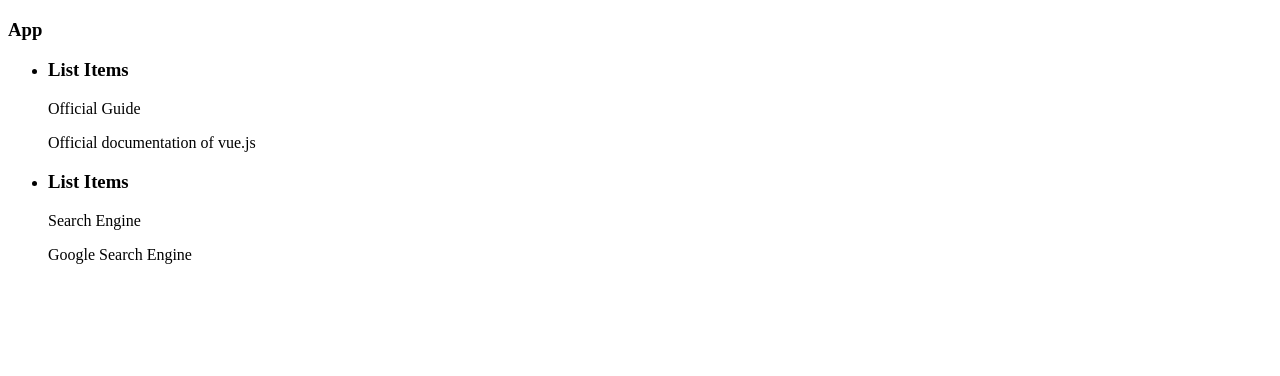
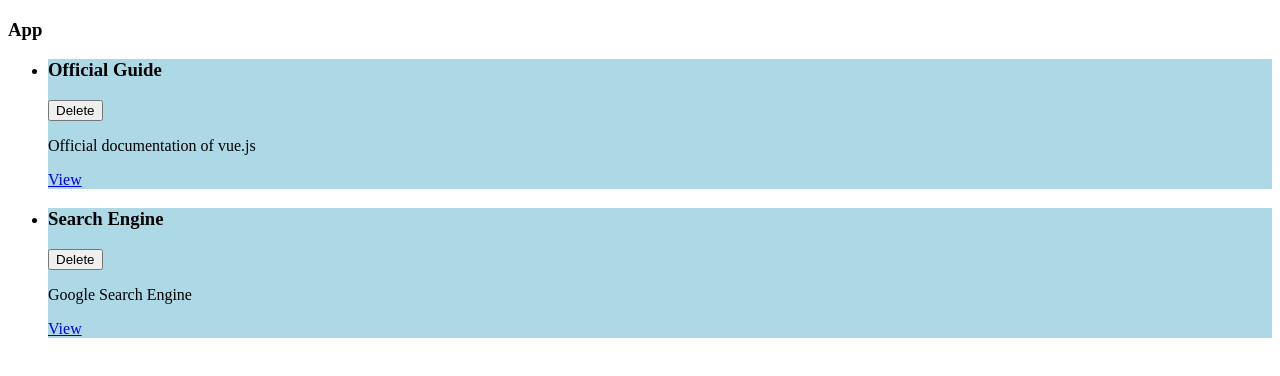
Before and after one commit to Alen002/learningapp, a Vue app: page / in a window 1280 px wide. Shown: the top 376 px of the page. Built offline with nearby package versions, Linux system fonts and the light colour scheme.

Commit message:
add html tags to component

```diff
--- a/src/App.vue
+++ b/src/App.vue
@@ -1,14 +1,18 @@
 <template>
   <h3>App</h3>
-  <ul>
-    <base-list-item :storedRessources="storedRessources" />
+  <ul v-for="ressource in storedRessources" :key="ressource.id">
+    <learning-ressource
+      :title="ressource.title"
+      :description="ressource.description"
+      :link="ressource.link"
+    />
   </ul>
 </template>
 
 <script>
-import BaseListItem from './components/BaseListItem.vue';
+import LearningRessource from './components/learning-ressources/LearningRessource.vue';
 export default {
-  components: { BaseListItem },
+  components: { LearningRessource },
   data() {
     return {
       storedRessources: [
--- a/src/components/BaseListItem.vue
+++ /dev/null
@@ -1,24 +0,0 @@
-<template>
-  <div>
-    <li v-for="ressource in storedRessources" :key="ressource.id">
-      <h3>List Items</h3>
-      <p>{{ ressource.title }}</p>
-      <p>{{ ressource.description }}</p>
-      <a :href="link">{{ link }}</a>
-    </li>
-  </div>
-</template>
-
-<script>
-export default {
-  props: {
-    storedRessources: { type: Array, required: true },
-    /* id: { type: String, required: true },
-    title: { type: String, required: true },
-    description: { type: String, required: true },
-    link: { type: String, required: true }, */
-  },
-};
-</script>
-
-<style scoped></style>
--- /dev/null
+++ b/src/components/learning-ressources/LearningRessource.vue
@@ -0,0 +1,26 @@
+<template>
+  <div class="ressource">
+    <li>
+      <div>
+        <header>
+          <h3>{{ title }}</h3>
+          <button>Delete</button>
+        </header>
+      </div>
+      <p>{{ description }}</p>
+      <nav><a :href="link">View</a></nav>
+    </li>
+  </div>
+</template>
+
+<script>
+export default {
+  props: ['title', 'description', 'link'],
+};
+</script>
+
+<style scoped>
+.ressource {
+  background-color: lightblue;
+}
+</style>
```
